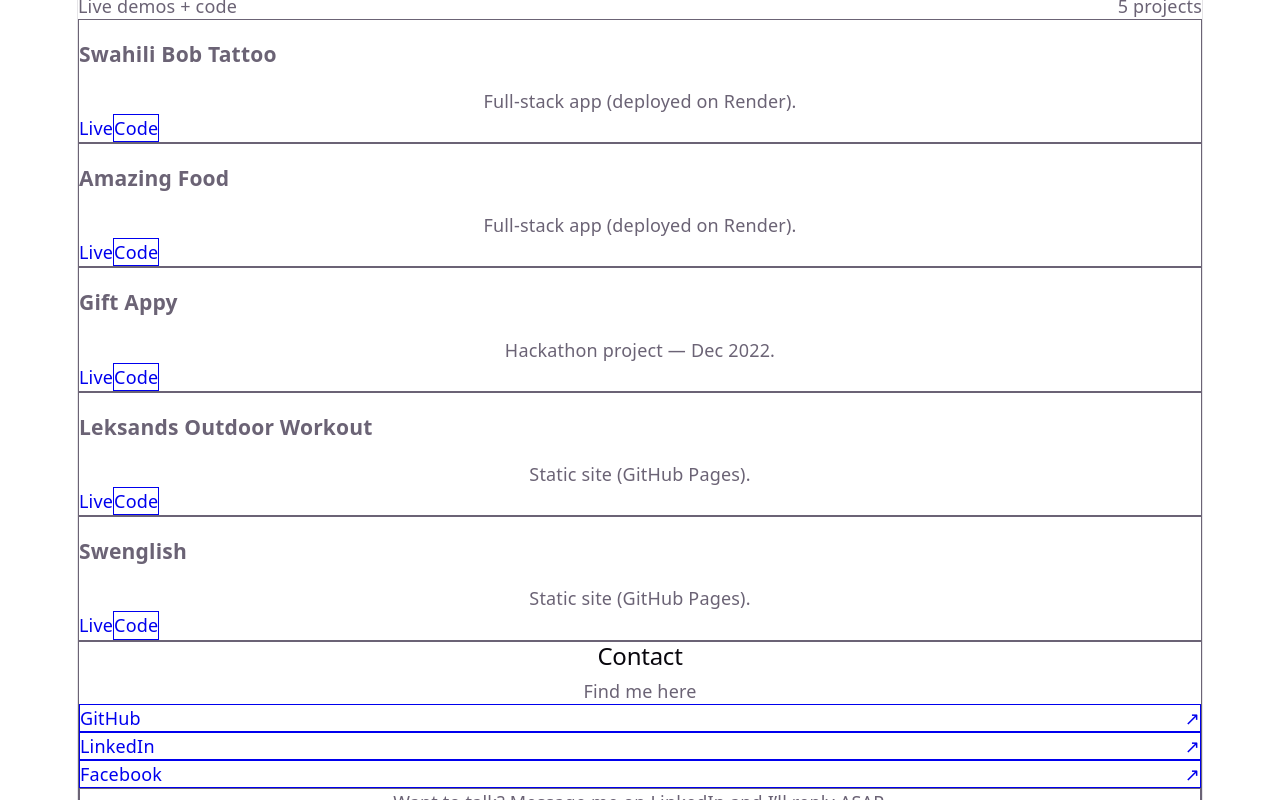
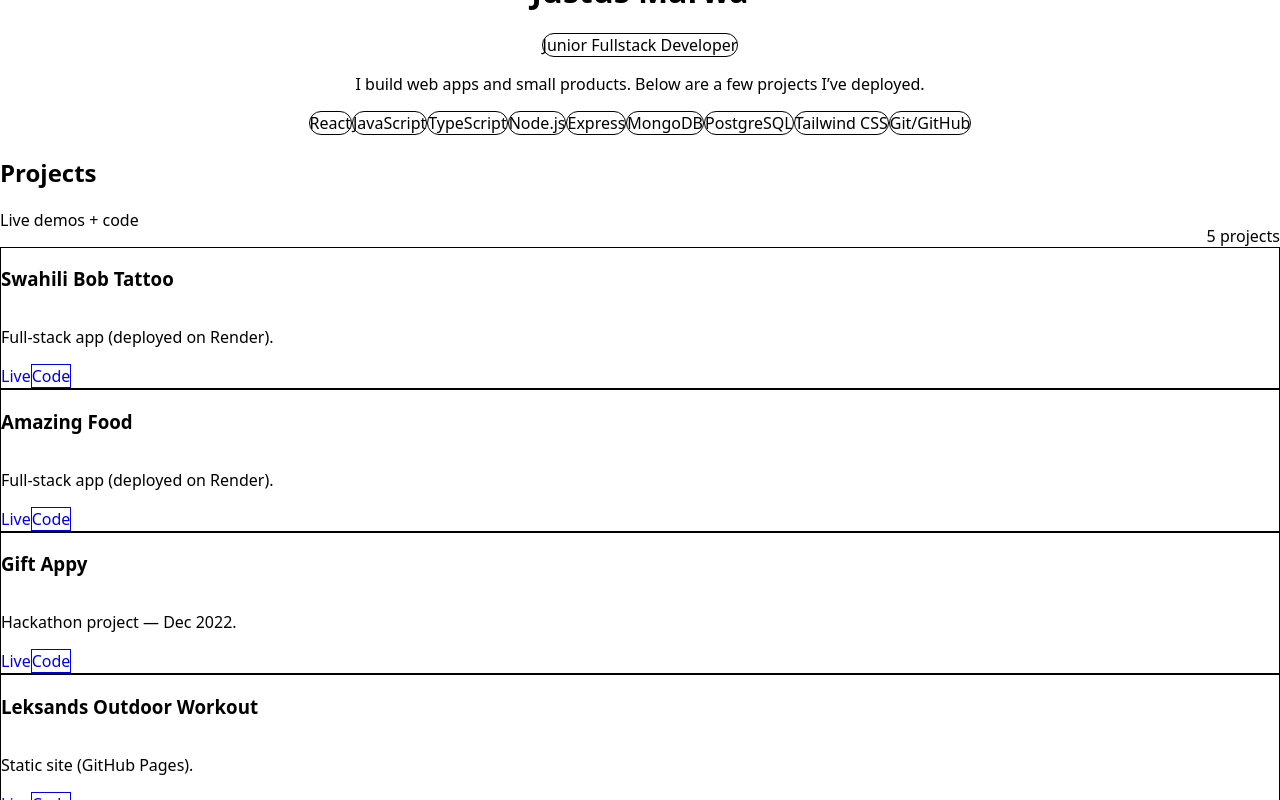
Before and after one commit to justus-ai/personalPortfolio, a React (Vite) app in the folder justus-portfolio/: page / in a window 1280 px wide. Shown: the part 1400-2200 px from the top of the page. Built offline with nearby package versions, Linux system fonts and the light colour scheme.

Commit message:
Simplify global styles for Tailwind theming

```diff
--- a/justus-portfolio/src/index.css
+++ b/justus-portfolio/src/index.css
@@ -3,119 +3,22 @@
 @tailwind utilities;
 
 :root {
-  --text: #6b6375;
-  --text-h: #08060d;
-  --bg: #fff;
-  --border: #e5e4e7;
-  --code-bg: #f4f3ec;
-  --accent: #aa3bff;
-  --accent-bg: rgba(170, 59, 255, 0.1);
-  --accent-border: rgba(170, 59, 255, 0.5);
-  --social-bg: rgba(244, 243, 236, 0.5);
-  --shadow: rgba(0, 0, 0, 0.1) 0 10px 15px -3px,
-    rgba(0, 0, 0, 0.05) 0 4px 6px -2px;
-
-  --sans: system-ui, "Segoe UI", Roboto, sans-serif;
-  --heading: system-ui, "Segoe UI", Roboto, sans-serif;
-  --mono: ui-monospace, Consolas, monospace;
-
-  font: 18px/145% var(--sans);
-  letter-spacing: 0.18px;
- color-scheme: light dark;
-  color: var(--text);
-  background: var(--bg);
-  font-synthesis: none;
+  font-family: system-ui, "Segoe UI", Roboto, sans-serif;
   text-rendering: optimizeLegibility;
   -webkit-font-smoothing: antialiased;
   -moz-osx-font-smoothing: grayscale;
 }
 
-@media (prefers-color-scheme: dark) {
-  :root {
-    --bg: #16171d;
-    --text: #9ca3af;
-    --text-h: #f3f4f6;
-    --border: #2e303a;
-    --code-bg: #1f2028;
-    --accent: #c084fc;
-    --accent-bg: rgba(192, 132, 252, 0.15);
-    --accent-border: rgba(192, 132, 252, 0.5);
-    --social-bg: rgba(47, 48, 58, 0.5);
-    --shadow: rgba(0, 0, 0, 0.4) 0 10px 15px -3px,
-      rgba(0, 0, 0, 0.25) 0 4px 6px -2px;
-  }
-
-  #social .button-icon {
-    filter: invert(1) brightness(2);
-  }
+html,
+body,
+#root {
+  height: 100%;
 }
 
 body {
   margin: 0;
 }
 
-#root {
-  width: 1126px;
-  max-width: 100%;
-  margin: 0 auto;
-  text-align: center;
-  border-inline: 1px solid var(--border);
-  min-height: 100svh;
-  display: flex;
-  flex-direction: column;
-  box-sizing: border-box;
+::selection {
+  background: rgba(99, 102, 241, 0.35); /* indigo-ish */
 }
-
-h1,
-h2 {
-  font-family: var(--heading);
-  font-weight: 500;
-  color: var(--text-h);
-}
-
-h1 {
-  font-size: 56px;
-  letter-spacing: -1.68px;
-  margin: 32px 0;
-}
-
-h2 {
-  font-size: 24px;
-  line-height: 118%;
-  letter-spacing: -0.24px;
-  margin: 0 0 8px;
-}
-
-@media (max-width: 1024px) {
-  :root {
-    font-size: 16px;
-  }
-
-  h1 {
-    font-size: 36px;
-    margin: 20px 0;
-  }
-
-  h2 {
-    font-size: 20px;
-  }
-}
-
-p {
-  margin: 0;
-}
-
-code,
-.counter {
-  font-family: var(--mono);
-  display: inline-flex;
-  border-radius: 4px;
-  color: var(--text-h);
-}
-
-code {
-  font-size: 15px;
-  line-height: 135%;
-  padding: 4px 8px;
-  background: var(--code-bg);
-}
```
